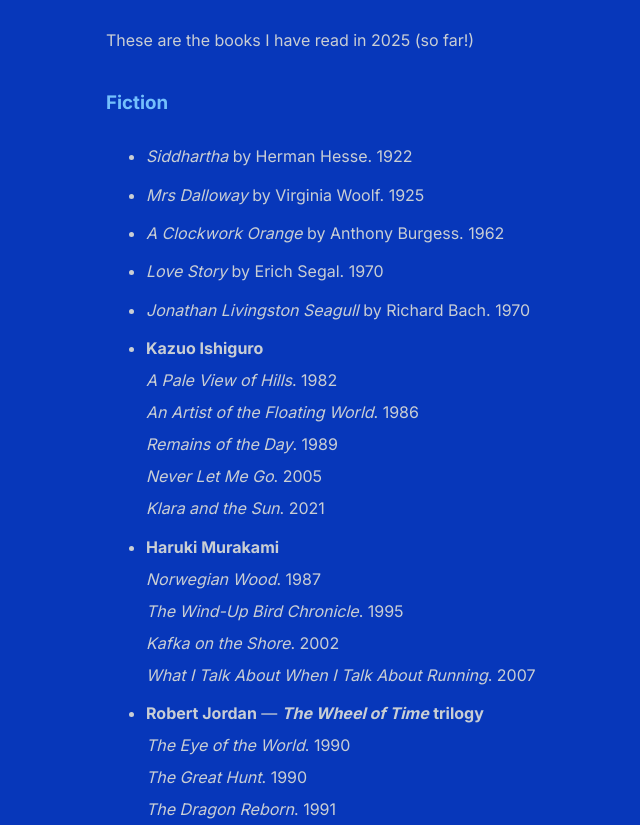
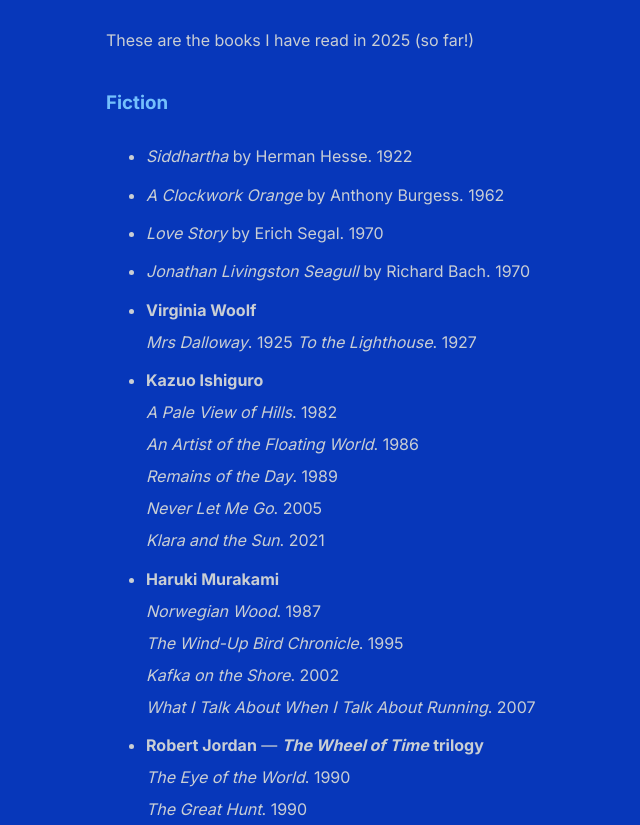
Before and after one commit to shihankanungo/shihankanungo.github.io, a Jekyll site: the page built from books.md, in a window 1280 px wide and 900 px high, scrolled down 705 px, cut to the strip 75-900 px from the top of the window. Shown: the whole strip, without its empty margins (174-814 px from the left). Built offline with Jekyll 4.4.1, drawn with Linux system fonts in a browser that asks for light colours.

Commit message:
Update books.md

```diff
--- a/books.md
+++ b/books.md
@@ -12,10 +12,12 @@ These are the books I have read in 2025 (so far!) <br>
 
 ### Fiction
 - *Siddhartha* by Herman Hesse. 1922
-- *Mrs Dalloway* by Virginia Woolf. 1925
 - *A Clockwork Orange* by Anthony Burgess. 1962
 - *Love Story* by Erich Segal. 1970
 - *Jonathan Livingston Seagull* by Richard Bach. 1970
+- **Virginia Woolf** <br>
+  *Mrs Dalloway*. 1925
+  *To the Lighthouse*. 1927
 - **Kazuo Ishiguro** <br>
   *A Pale View of Hills*. 1982 <br>
   *An Artist of the Floating World*. 1986 <br>
```
